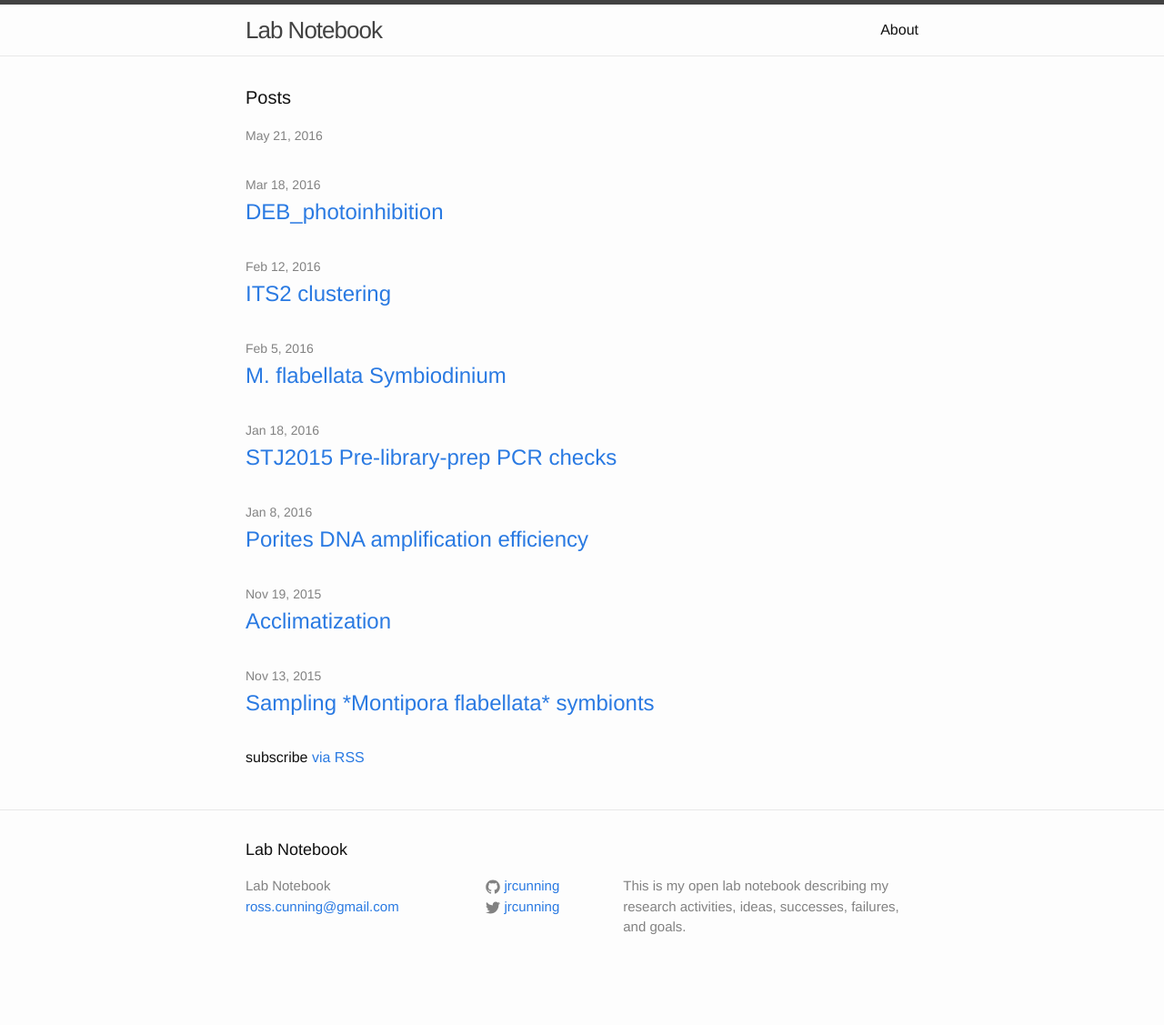
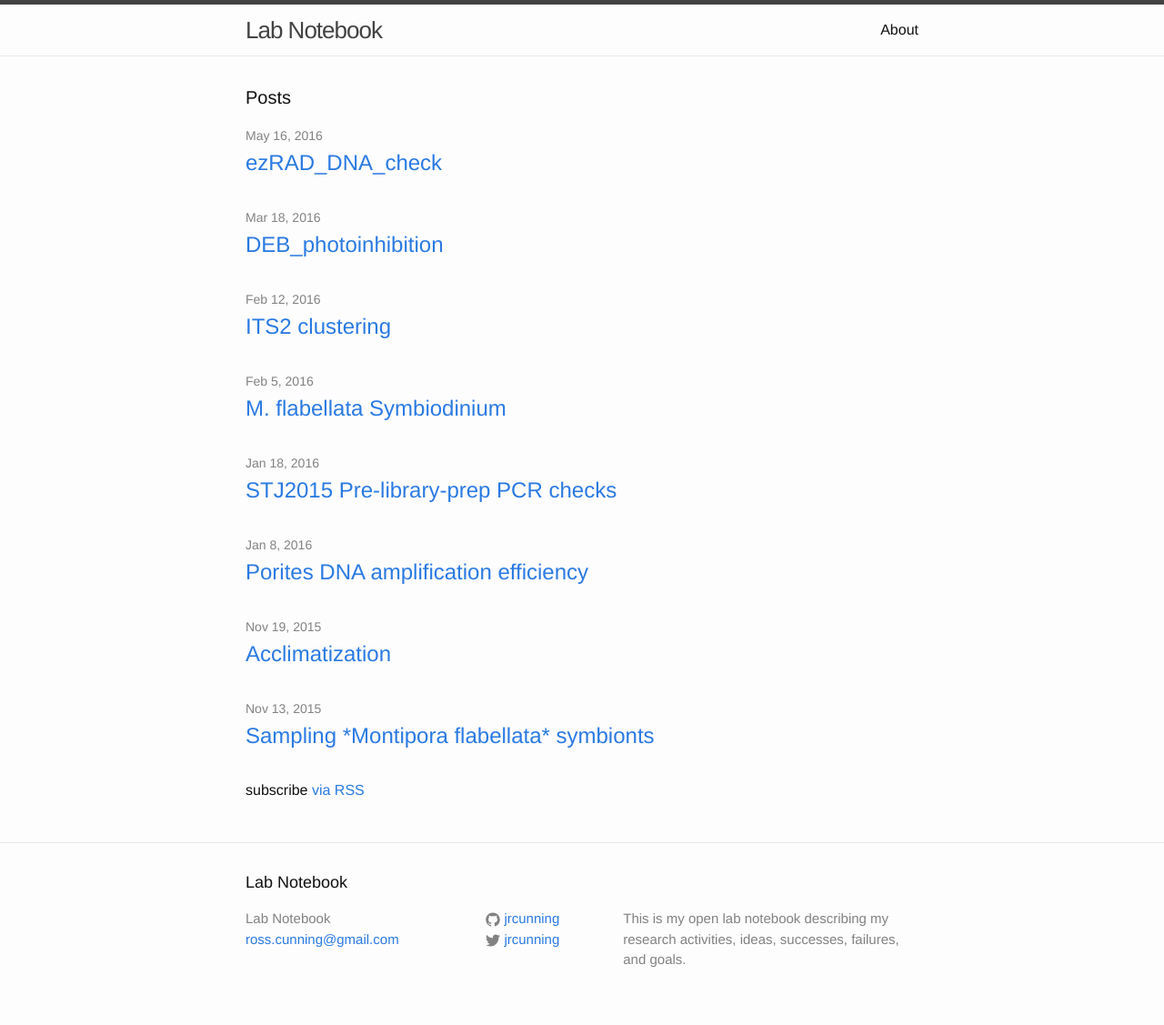
Before and after one commit to jrcunning/labnotebook, a Jekyll site: the page built from index.html, in a window 1280 px wide. Shown: the whole page at 91% size. Built offline with Jekyll 4.4.1, drawn with Linux system fonts in a browser that asks for light colours; before the commit the page ends 1091 px from its top, so only the background shows below that.

Commit message:
fix name

```diff
--- a/_posts/2016-05-16-ezRAD_DNA_check.md
+++ b/_posts/2016-05-16-ezRAD_DNA_check.md
@@ -1,6 +1,6 @@
 ---
 layout: post
-title: Sample selection for ezRAD: gDNA gels
+title: ezRAD_DNA_check
 date: 2016-05-16
 categories:
 ---
```
